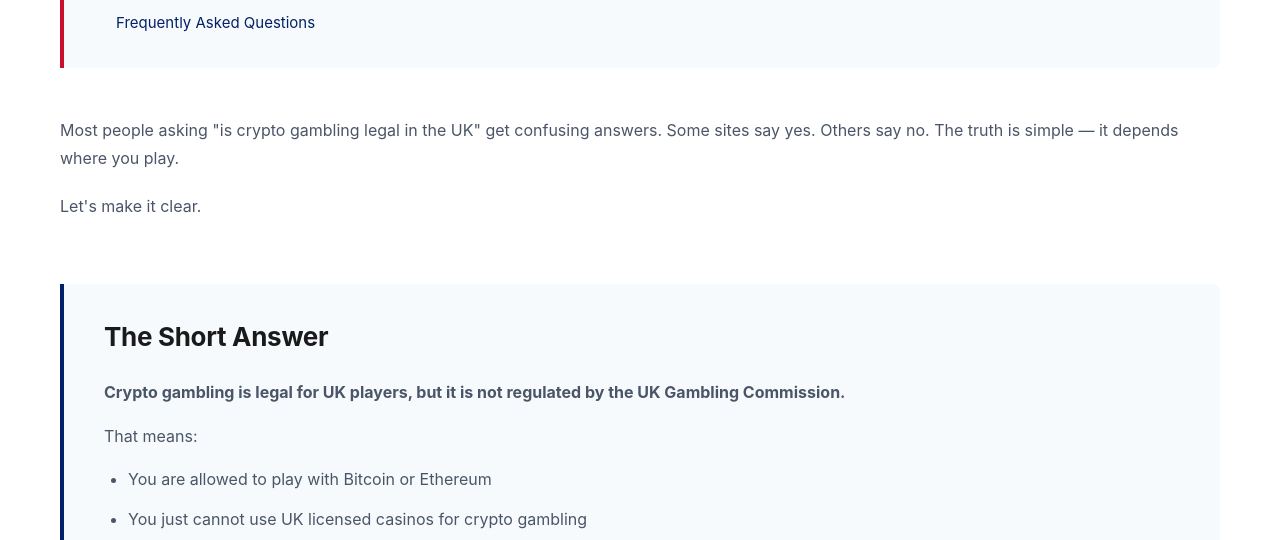
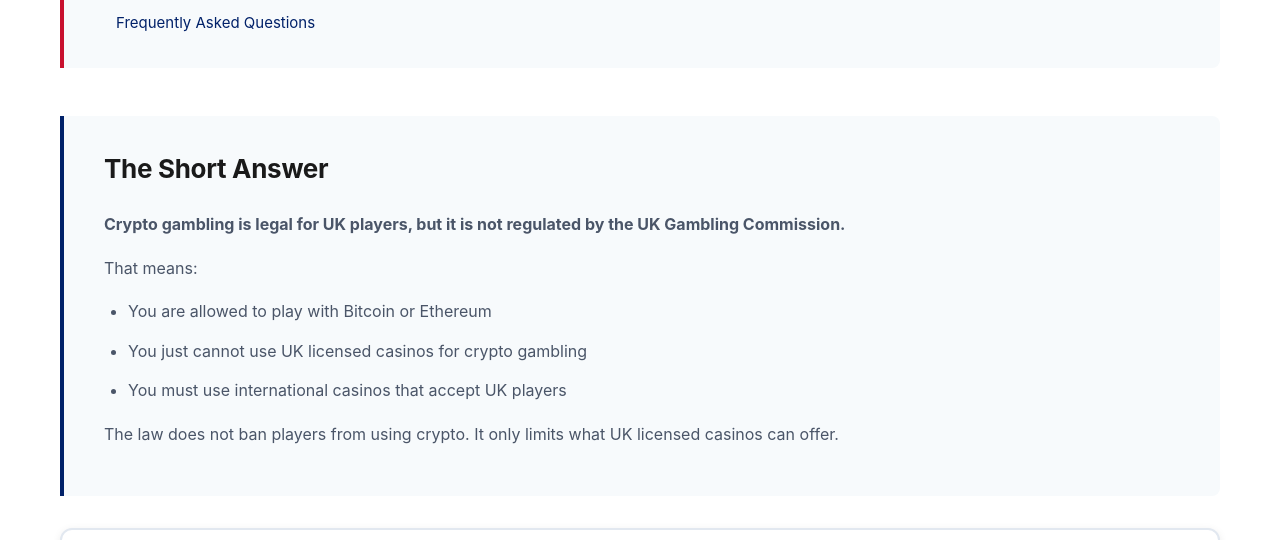
Before and after one commit to anonuserp/liveonlinecasinos.uk.com, a plain HTML site: page is-crypto-gambling-legal-uk.html in a window 1280 px wide. Shown: the part 937-1477 px from the top of the page. Drawn offline with Linux system fonts and the light colour scheme.

Commit message:
Remove introductory text section from crypto gambling legal page

```diff
--- a/is-crypto-gambling-legal-uk.html
+++ b/is-crypto-gambling-legal-uk.html
@@ -874,11 +874,6 @@
         </ul>
       </section>
 
-      <section class="section">
-        <p>Most people asking "is crypto gambling legal in the UK" get confusing answers. Some sites say yes. Others say no. The truth is simple — it depends where you play.</p>
-        <p>Let's make it clear.</p>
-      </section>
-
       <section id="short-answer" class="section info-section">
         <h3>The Short Answer</h3>
         <p><strong>Crypto gambling is legal for UK players, but it is not regulated by the UK Gambling Commission.</strong></p>
```
